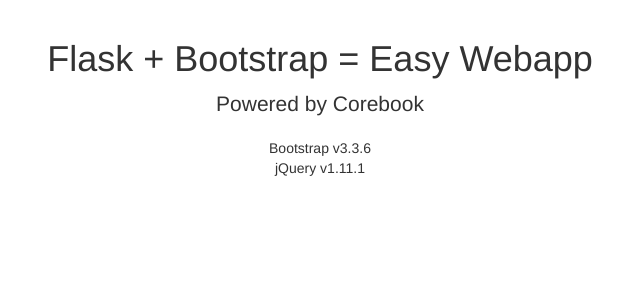
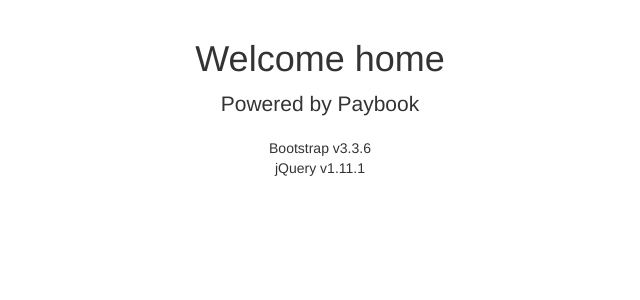
Before and after one commit to aldoea/Lite.Python, a Flask app: page / in a window 1280 px wide. Shown: the part 51-351 px from the top of the page, without its empty margins (320-960 px from the left). Run offline with Flask 2, Linux system fonts and the light colour scheme; parts of the project's set-up code (start-up, migrations or seed data) failed here and were passed over; some libraries are stand-ins or nearby versions.

Commit message:
Index
Correction Home

```diff
--- a/templates/index.html
+++ b/templates/index.html
@@ -77,9 +77,9 @@
                 {% if session != None %}
                     <h1>Welcome {{session}}</h1><span class="label label-danger">{{ err }}</span>
                 {% else %}
-                    <h1>Flask + Bootstrap = Easy Webapp</h1>
+                    <h1>Welcome home</h1>
                 {% endif %}
-                <p class="lead">Powered by Corebook</p>
+                <p class="lead">Powered by Paybook</p>
                 <ul class="list-unstyled">
                     <li>Bootstrap v3.3.6</li>
                     <li>jQuery v1.11.1</li>
```
